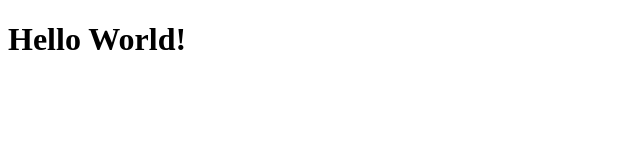
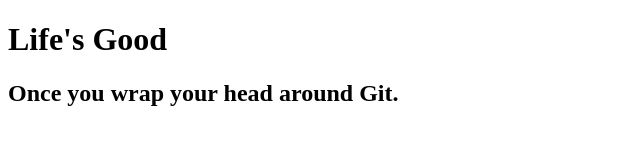
Before and after one commit to argonathmos/argonathmos.github.io, a plain HTML site: page index.html in a window 1280 px wide. Shown: the whole page, without its empty margins (0-640 px from the left). Drawn offline with Linux system fonts and the light colour scheme.

Commit message:
New message for July

```diff
--- a/index.html
+++ b/index.html
@@ -5,6 +5,7 @@
     <title>&lt;title&gt; element</title>
   </head>
   <body>
-    <h1>Hello World!</h1>
+    <h1>Life's Good</h1>
+    <h2>Once you wrap your head around Git.</h2>
   </body>
 </html>
```
